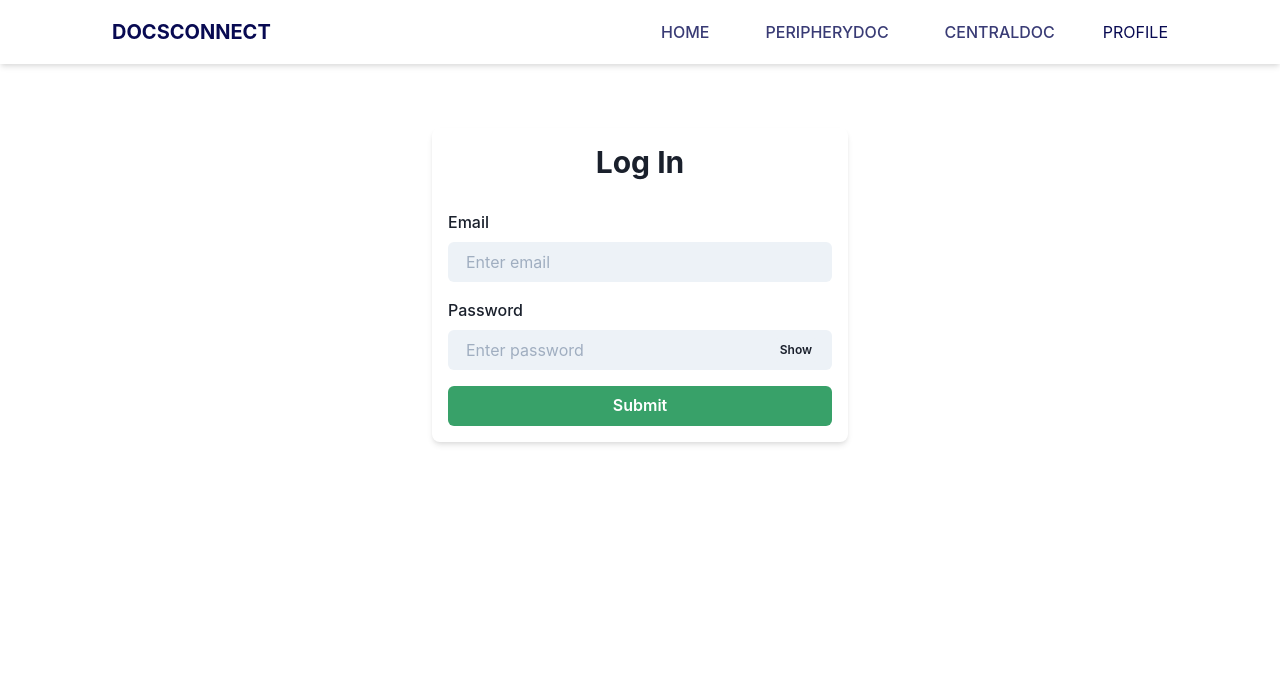
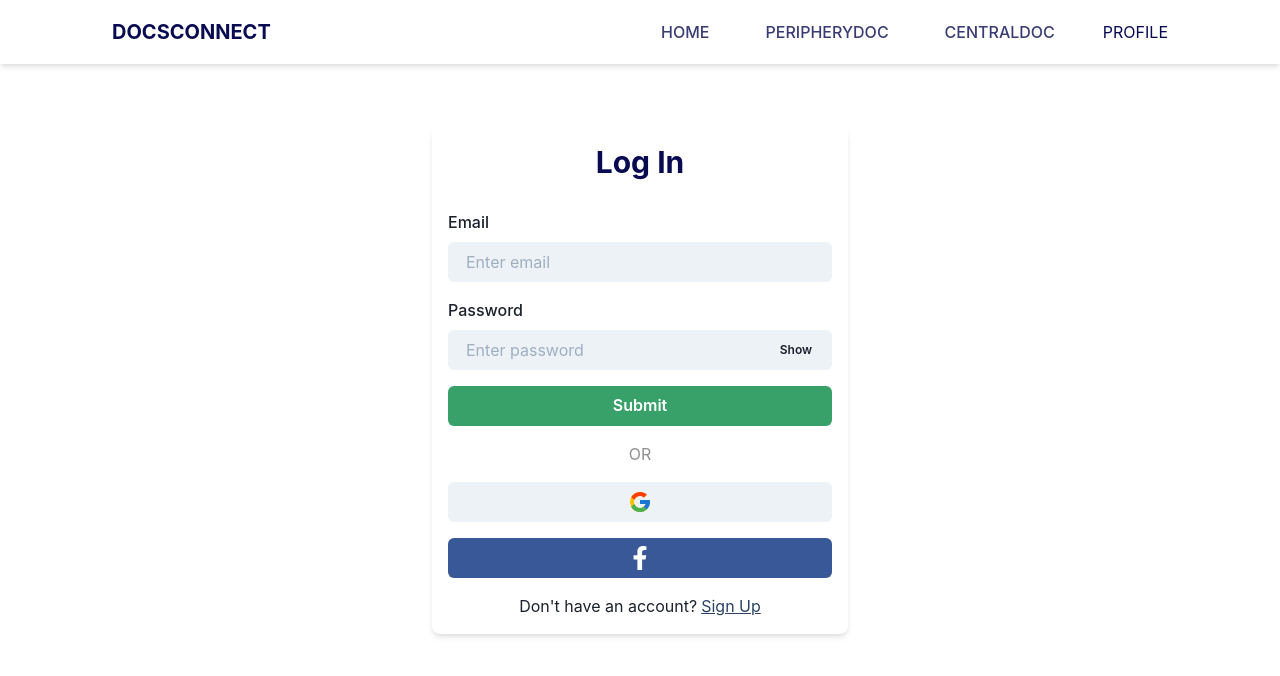
Before and after one commit to pranavsoni1101/docs_connect, a Next.js app: page /login in a window 1280 px wide. Shown: the top 676 px of the page. Built offline with nearby package versions, Linux system fonts and the light colour scheme.

Commit message:
Added social sign in buttons to log in form

```diff
--- a/pages/login/index.jsx
+++ b/pages/login/index.jsx
@@ -2,7 +2,10 @@ import { useState } from "react";
 import { Box, Center, FormControl,
          FormLabel, Heading, Input,
          InputGroup, InputRightElement, Button,
-    } from "@chakra-ui/react";
+         VStack, Text
+} from "@chakra-ui/react";
+import { FcGoogle } from "react-icons/fc";
+import { FaFacebookF } from "react-icons/fa";
 import Section from '../../components/Section';
 import SectionContent from '../../components/Section/SectionContent';
 
@@ -40,6 +43,7 @@ const LogIn = () => {
                         >
                             <Heading
                                 size         = "lg"
+                                color        = "brand1.500"
                                 textAlign    = "center"
                                 marginBottom = "1em"
                             >
@@ -80,13 +84,52 @@ const LogIn = () => {
                                 </InputRightElement>
                                 </InputGroup>
                                 <Button
-                                    type        = "submit"
-                                    width       = "sm"
-                                    colorScheme = "green"
+                                    type         = "submit"
+                                    width        = "sm"
+                                    colorScheme  = "green"
                                 >
                                     Submit
                                 </Button>
                             </FormControl>
+                            <Box
+                                textAlign="center"
+                                color = "#00000070"
+                                marginY= "1em"
+                            >
+                                OR
+                            </Box>
+                            <VStack
+                                spacing={4}
+                            >
+                                <Button
+                                    fontSize= "1.5em"
+                                    width= "sm"
+                                >
+                                    <FcGoogle />
+                                </Button>
+                                <Button
+                                    fontSize= "1.5em"
+                                    width= "sm"
+                                    colorScheme= "facebook"
+                                >
+                                    <FaFacebookF />
+                                </Button>
+                            </VStack>
+                            <Box
+                                marginTop = "1em"
+                                textAlign = "center"
+                            >
+                                    Don't have an account?
+                                    <Text
+                                        as         = "a"
+                                        color      = "blue.800"
+                                        textDecoration= "underline"
+                                        href       = "/signup"
+                                        marginLeft = "4px"
+                                    >
+                                        Sign Up
+                                    </Text>
+                            </Box>
                         </Box>
                     </Center>
                 </SectionContent>
```
